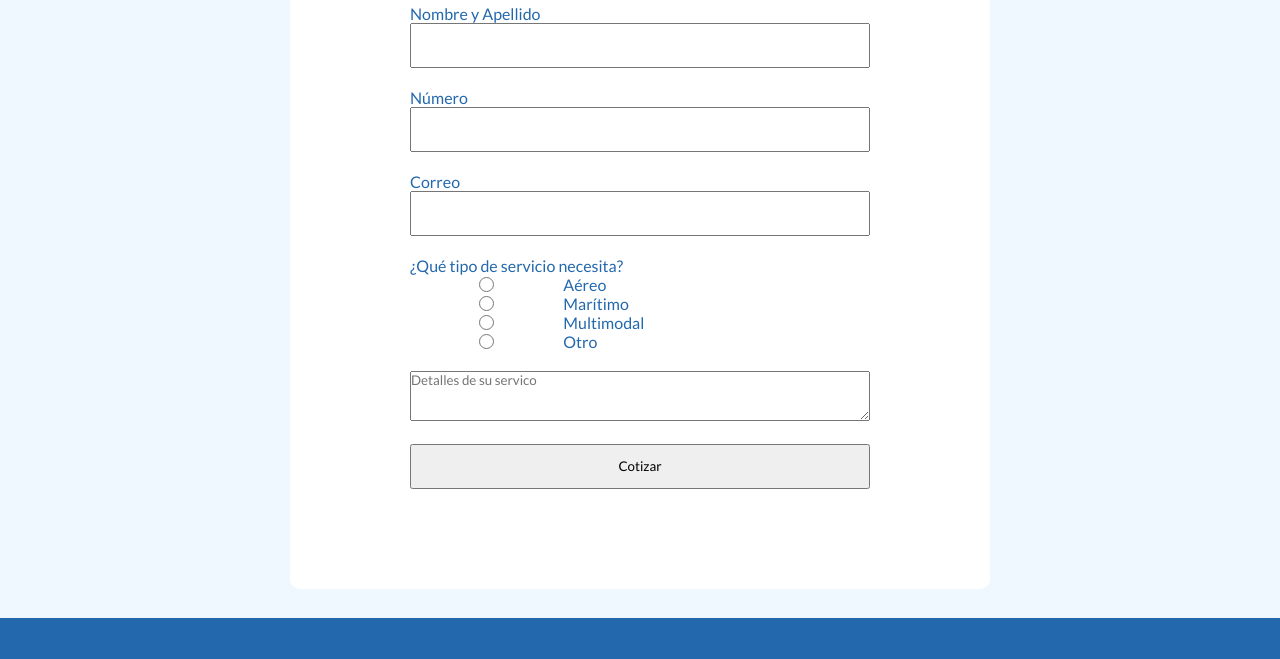
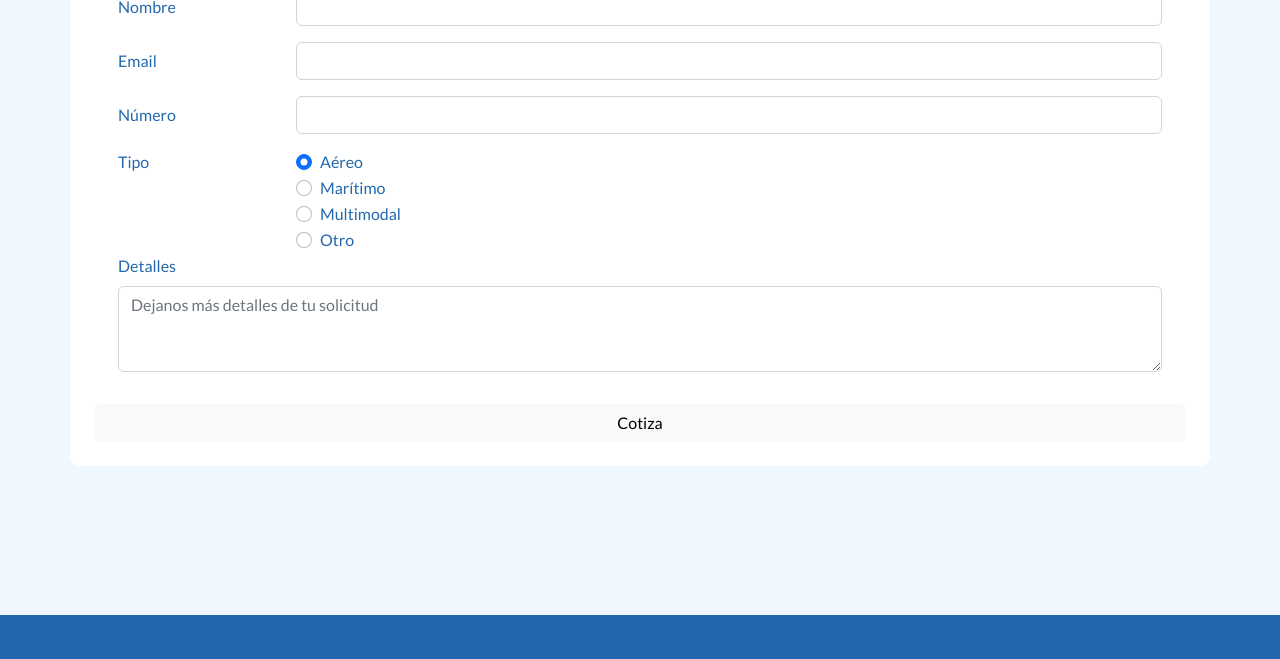
Before and after one commit to dalia6m5/ShipingCargoGroup_BootstrapFull_Cortez, a plain HTML site: page paginas/cotiza.html in a window 1280 px wide. Shown: the part 288-947 px from the top of the page. Drawn offline with nearby package versions, Linux system fonts and the light colour scheme.

Commit message:
agregue bootstrap a pagina cotiza

```diff
--- a/css/estilo-sitio.css
+++ b/css/estilo-sitio.css
@@ -441,13 +441,23 @@
 }
 
 #contenido #cotiza {
-  /*   grid-area: cotiza; */
-    display: flex;
-    height: 100vh;
+  /*   grid-area: cotiza;
+
+     */
+     display: flex;
+
     justify-content: center;
     align-items: center;
+    height: 100vh;
     padding: 10px;
     background: aliceblue;
+    color: #2368AD;
+}
+
+#contenido #cotiza div {
+    background-color: white;
+    border-radius: 10px;
+
 
 }
 
--- a/paginas/cotiza.html
+++ b/paginas/cotiza.html
@@ -5,6 +5,7 @@
     <meta http-equiv="X-UA-Compatible" content="IE=edge">
     <meta name="viewport" content="width=device-width, initial-scale=1.0">
     <title>Cotización</title>
+    <link href="https://cdn.jsdelivr.net/npm/bootstrap@5.2.0-beta1/dist/css/bootstrap.min.css" rel="stylesheet" integrity="sha384-0evHe/X+R7YkIZDRvuzKMRqM+OrBnVFBL6DOitfPri4tjfHxaWutUpFmBp4vmVor" crossorigin="anonymous">
     <link rel="stylesheet" href="../css/estilo-sitio.css">
     <link rel="preconnect" href="https://fonts.googleapis.com">
     <link rel="preconnect" href="https://fonts.gstatic.com" crossorigin>
@@ -50,49 +51,74 @@
     <main id="contenido">
 
         <section id="cotiza">
-            <div class="cotiza-contenedor">
-                <h2>Cotiza con nostros</h2>
-                <form action="enviar.php" method="get" enctype="text/plain" class="formulario">
-                    <div class="form-entrada">
-                        <label for="nombre">Nombre y Apellido</label>
-                        <input type="text" id="nombre">
+
+            <div class="container ">
+                <form class="row justify-content-md-center p-4">
+                    <div class="row mb-3">
+                      <label for="inputEmail3" class="col-sm-2 col-form-label">Nombre</label>
+                      <div class="col-sm-10">
+                        <input type="text" class="form-control" id="inputEmail3">
+                      </div>
                     </div>
 
-                    <div class="form-entrada">
-                        <label for="numero"></label>Número
-                        <input type="text" id="numero">
+                    <div class="row mb-3">
+                      <label for="inputEmail3" class="col-sm-2 col-form-label">Email</label>
+                      <div class="col-sm-10">
+                        <input type="email" class="form-control" id="inputEmail3">
+                      </div>
                     </div>
 
-                    <div class="form-entrada">
-                        <label for="correo">Correo</label>
-                        <input type="text" id="correo">
+                    <div class="row mb-3">
+                      <label for="inputPassword3" class="col-sm-2 col-form-label">Número</label>
+                      <div class="col-sm-10">
+                        <input type="number" class="form-control" id="inputPassword3">
+                      </div>
                     </div>
 
-                    <div class="form-entrada">
-                        <label for="tipo-servicio">¿Qué tipo de servicio necesita?</label>
-                        <div class="radios">
-                            <input type="radio" name="tipo-servicio" value="1" class="radio"> <p>Aéreo</p>
-                            <input type="radio" name="tipo-servicio" value="2" class="radio"> <p>Marítimo</p>
-                            <input type="radio" name="tipo-servicio" value="1" class="radio"> <p>Multimodal</p>
-                            <input type="radio" name="tipo-servicio" value="1" class="radio"> <p>Otro</p>
+                    <fieldset class="row mb-3">
+                      <legend class="col-form-label col-sm-2 pt-0">Tipo</legend>
+                      <div class="col-sm-10">
+                        <div class="form-check">
+                          <input class="form-check-input" type="radio" name="gridRadios" id="gridRadios1" value="option1" checked>
+                          <label class="form-check-label" for="gridRadios1">
+                            Aéreo
+                          </label>
                         </div>
+                        <div class="form-check">
+                          <input class="form-check-input" type="radio" name="gridRadios" id="gridRadios2" value="option2">
+                          <label class="form-check-label" for="gridRadios2">
+                            Marítimo
+                          </label>
+                        </div>
+                        <div class="form-check disabled">
+                          <input class="form-check-input" type="radio" name="gridRadios" id="gridRadios3" value="option3">
+                          <label class="form-check-label" for="gridRadios3">
+                            Multimodal
+                          </label>
+                        </div>
+                        <div class="form-check disabled">
+                          <input class="form-check-input" type="radio" name="gridRadios" id="gridRadios3" value="option3">
+                          <label class="form-check-label" for="gridRadios3">
+                            Otro
+                          </label>
+                        </div>
+                      </div>
+                      <div class="mb-3">
+                        <label for="exampleFormControlTextarea1" class="form-label">Detalles</label>
+                        <textarea class="form-control" id="exampleFormControlTextarea1" rows="3" placeholder="Dejanos más detalles de tu solicitud"></textarea>
+                      </div>
+                    </fieldset>
 
-                    </div>
+                    <button type="submit" class="btn btn-light">Cotiza</button>
+                  </form>
+            </div>
 
-                    <div class="form-entrada texo">
-                        <textarea name="detalles" id="detalles" cols="20" rows="10" placeholder="Detalles de su servico" class="detalles"></textarea>
 
-                    </div>
-                    <div class="form-entrada">
-                        <input type="submit" value="Cotizar">
-                    </div>
-                </form>
-            </div>
         </section>
 
     </main>
 
-    <footer id="pie">
+    <footer id="pie" class="container-fluid">
 
         <div class="pie-contenedor">
            <div class="pie-logo">
@@ -126,5 +152,9 @@
 
     </footer>
 
+
+
+    <script src="https://cdn.jsdelivr.net/npm/bootstrap@5.2.0-beta1/dist/js/bootstrap.bundle.min.js" integrity="sha384-pprn3073KE6tl6bjs2QrFaJGz5/SUsLqktiwsUTF55Jfv3qYSDhgCecCxMW52nD2" crossorigin="anonymous"></script>
+
 </body>
 </html>
```
